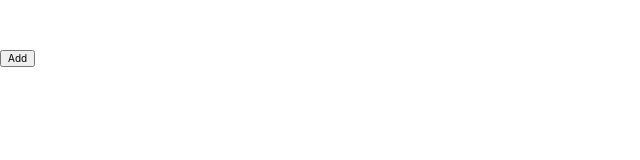
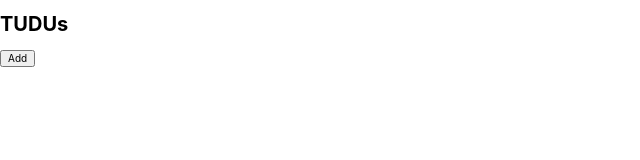
Before and after one commit to luiscarlin/context-hooks-flux, a React (Vite) app: page / in a window 1280 px wide. Shown: the top 160 px of the page, without its empty margins (0-640 px from the left). Built offline with nearby package versions, Linux system fonts and the light colour scheme.

Commit message:
set background

```diff
--- a/src/App.js
+++ b/src/App.js
@@ -2,12 +2,13 @@ import React, { useContext } from "react";
 import { AppContext } from "./context";
 import TodosItem from "./TodosItem";
 import actions from "./actions";
+import "./app.scss";
 
 function App() {
   const { state, dispatch } = useContext(AppContext);
 
   return (
-    <main>
+    <main className="app">
       <h1>TUDUs</h1>
       <button onClick={() => dispatch(actions.add())}>Add</button>
       {state.map(item => (
--- a/src/app.scss
+++ b/src/app.scss
@@ -0,0 +1,2 @@
+.app {
+}
--- a/src/index.scss
+++ b/src/index.scss
@@ -17,5 +17,5 @@ html {
 }
 body {
   transition: all 0.7s ease-in-out;
-  color: white;
+  background: white;
 }
```
